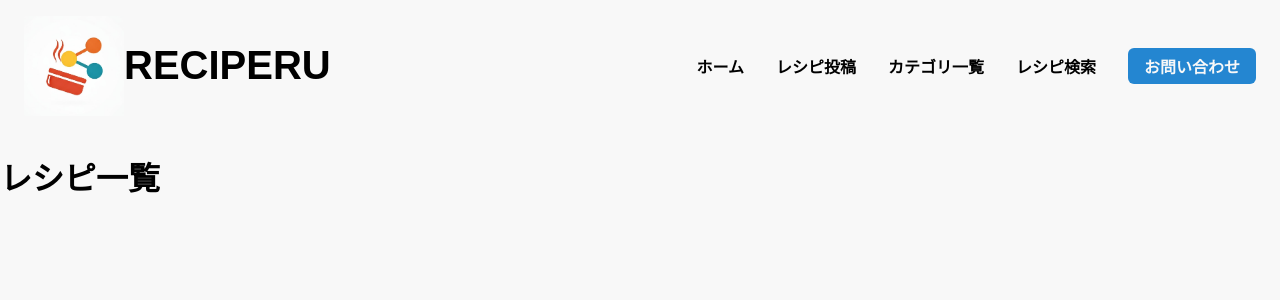
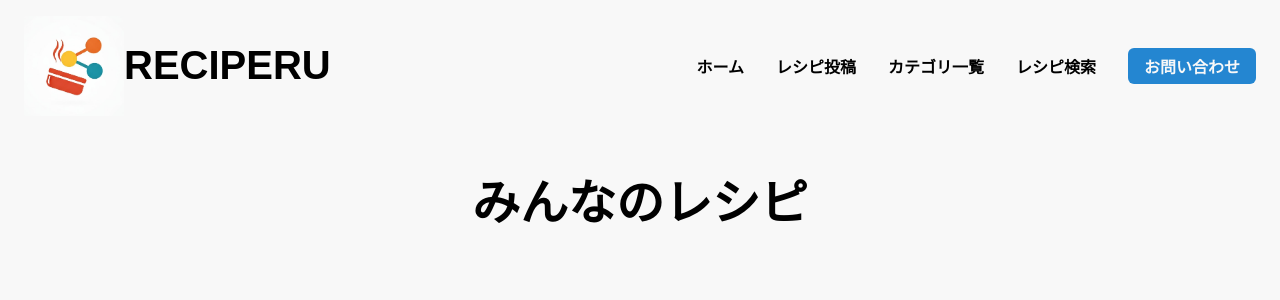
Before and after one commit to kan-ikeda/RECIPERU, a Django app: page / in a window 1280 px wide. Shown: the top 300 px of the page. Run offline with Django 5.2, Linux system fonts and the light colour scheme; data that the repository does not hold is empty.

Commit message:
commit : recipe_list css

```diff
--- a/static/css/recipe_list.css
+++ b/static/css/recipe_list.css
@@ -0,0 +1,34 @@
+.headline {
+    font-size: 24px;
+    text-align: center;
+}
+
+.body {
+    display: flex;
+    justify-content: center;
+    flex-direction: column;
+}
+
+.recipe_contents {
+    display: flex;
+    flex-wrap: wrap;
+    justify-content: flex-start;
+    width: 100%;
+    max-width: 1200px;
+    margin: 0 auto;
+    gap: 20px;
+}
+
+.recipe_item {
+    width: calc(33.33% - 20px);
+    margin-bottom: 20px;
+    border: 1px solid #ccc;
+    padding: 10px;
+    text-align: center;
+    box-sizing: border-box;
+}
+
+.recipe_item img {
+    width: 100%;
+    height: auto;
+}
--- a/templates/base.html
+++ b/templates/base.html
@@ -7,6 +7,8 @@
         {% block title %}レシピ共有アプリケーション{% endblock %}
     </title>
     <link rel="stylesheet" type="text/css" href="{% static 'css/base.css' %}">
+    {% block extra_css %}
+    {% endblock %}
 </head>
 
 <body>
--- a/templates/myapp/recipe_list.html
+++ b/templates/myapp/recipe_list.html
@@ -1,15 +1,26 @@
 {% extends 'base.html' %}
+{% load static %}
+
+{% block extra_css %}
+    <link rel="stylesheet" href="{% static 'css/recipe_list.css' %}">
+{% endblock %}
+
 {% block content %}
+    <div class="body">
+        <div class="headline">
+            <h1>みんなのレシピ</h1>
+        </div>
+        <div class="recipe_contents">
+            {% for recipe in recipes %}
+                <div class="recipe_item">
+                    {% if recipe.image %}
+                        <img src="{{ recipe.image.url }}" alt="{{ recipe.title }}">
+                    {% endif %}
+                    <h2>{{ recipe.title }}</h2>
+                    <p>調理時間：{{ recipe.cook_time}}分</p>
 
-<body>
-    <h1>レシピ一覧</h1>
-    {% for recipe in recipes %}
-        <h2>{{ recipe.title }}</h2>
-        <p>{{ recipe.cook_time}}分</p>
-        {% if recipe.image %}
-            <img src="{{ recipe.image.url }}" alt="{{ recipe.title }}">
-        {% endif %}
-    {% endfor %}
-</body>
-
+                </div>
+            {% endfor %}
+        </div>
+    </div>
 {% endblock %}
```
Also changed, not shown: media/recipes/ガパオライス.jpg (added), media/recipes/無水カレー.jpg (added), media/recipes/肉じゃが.jpg (added).
